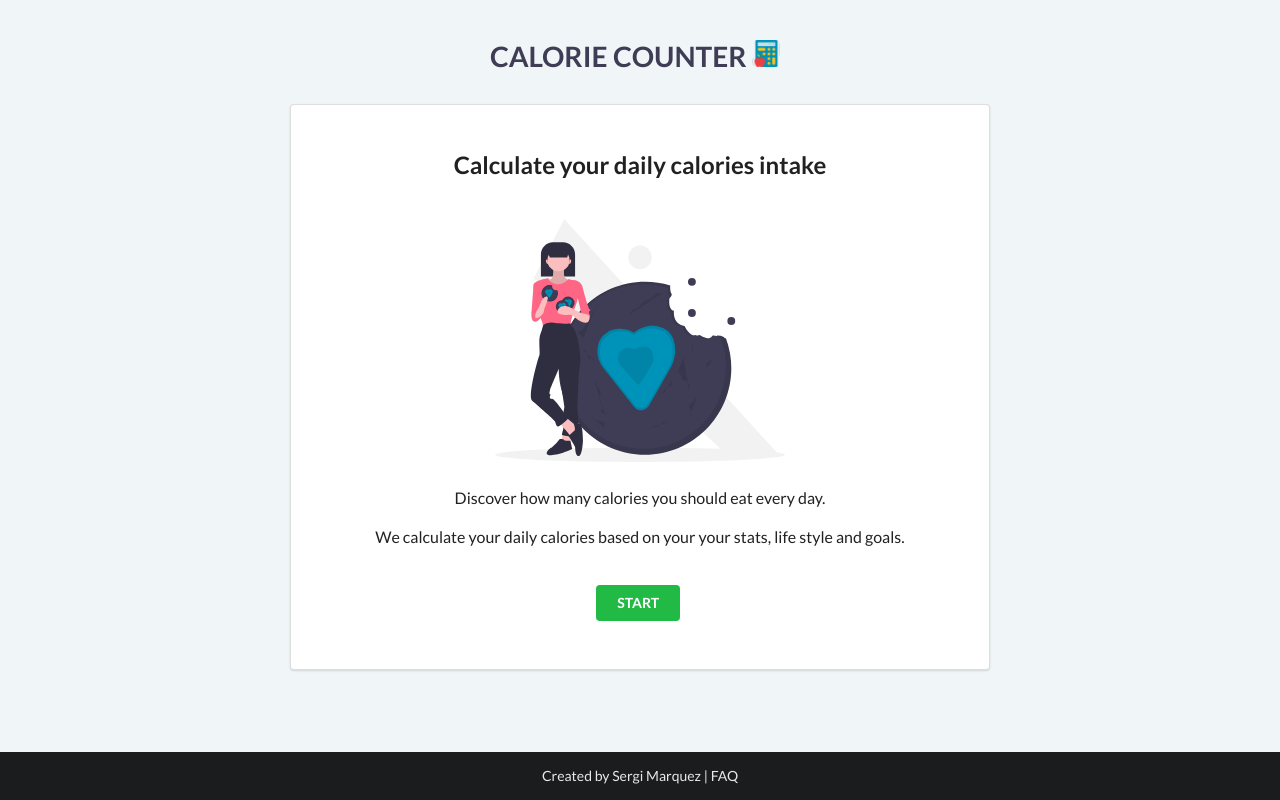
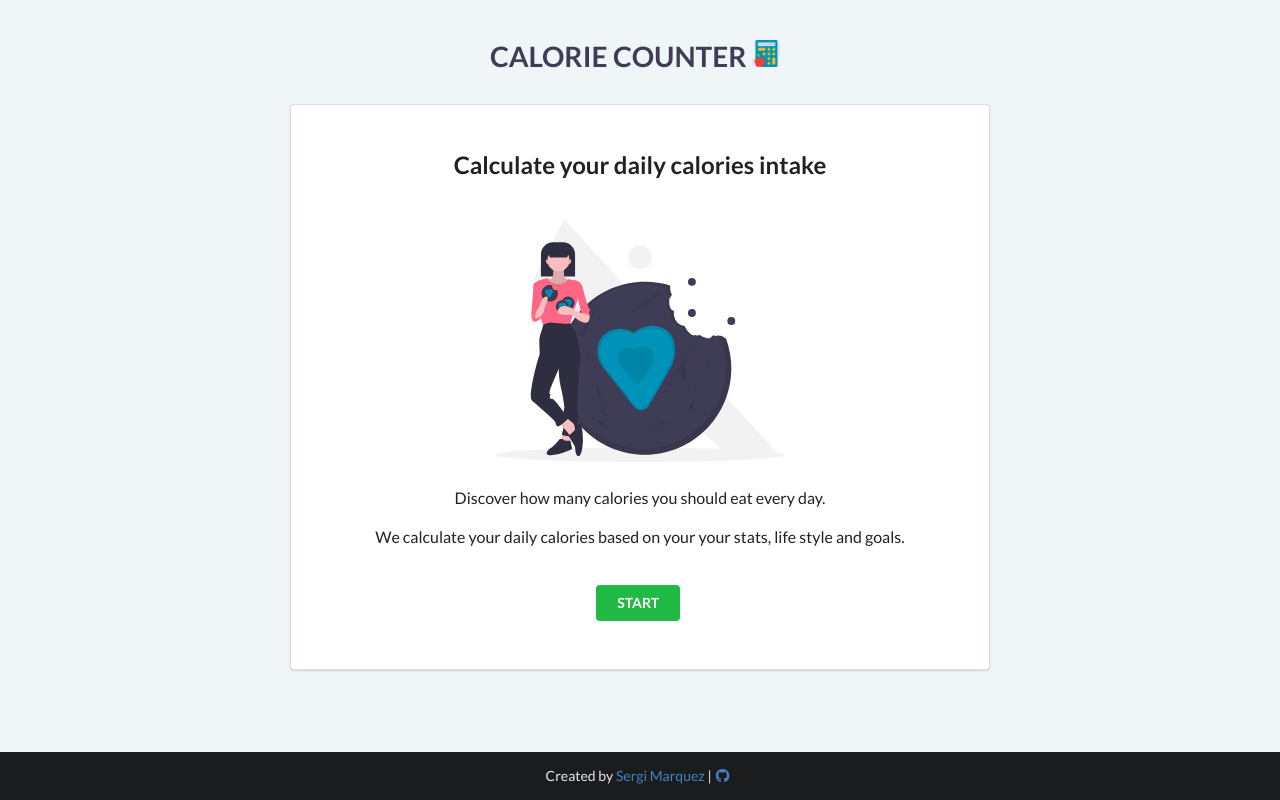
Before and after one commit to sergimarquez/calorie-counter, a React (Create React App) app: page / in a window 1280 px wide. Built offline with nearby package versions, Linux system fonts and the light colour scheme.

Commit message:
Improved footer.

```diff
--- a/src/components/Layout/Footer.js
+++ b/src/components/Layout/Footer.js
@@ -12,7 +12,10 @@ const Footer = () => {
       style={footerPosition}
       className="ui inverted vertical footer segment center aligned"
     >
-      Created by Sergi Marquez | FAQ
+      Created by <a href="https://sergimarquez.dev">Sergi Marquez</a> |{" "}
+      <a href="https://github.com/sergimarquez/calorie-counter">
+        <i className="github icon"></i>
+      </a>
     </footer>
   );
 };
```
